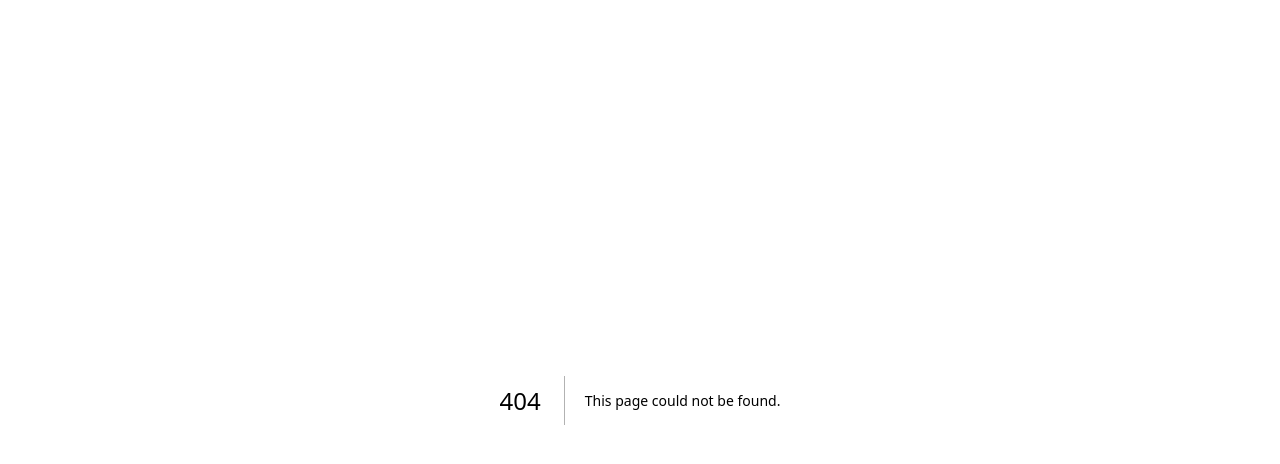
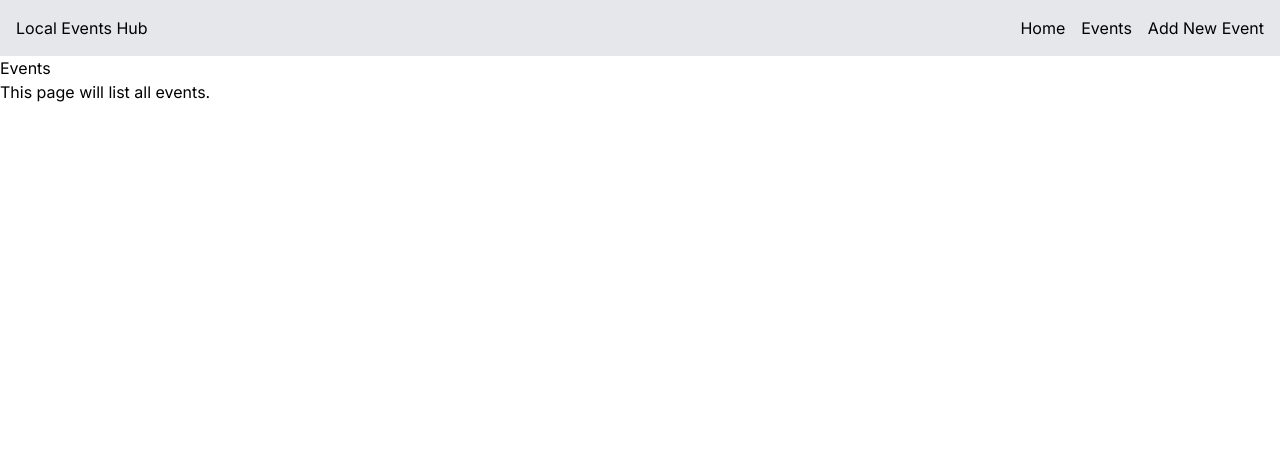
Before and after one commit to denitsadobreva/local-events-hub, a Next.js app: page /events in a window 1280 px wide. Before the commit this address had no page. Shown: the top 464 px of the page. Built offline with nearby package versions, Linux system fonts and the light colour scheme; a web font is replaced by a local one.

Commit message:
header structure

```diff
--- /dev/null
+++ b/app/events/page.tsx
@@ -0,0 +1,8 @@
+export default function EventsPage() {
+  return (
+    <div>
+      <h1>Events</h1>
+      <p>This page will list all events.</p>
+    </div>
+  );
+}
--- a/app/layout.tsx
+++ b/app/layout.tsx
@@ -1,5 +1,6 @@
 import "./globals.css";
 import { inter } from "./ui/fonts";
+import Link from "next/link";
 
 export default function RootLayout({
   children,
@@ -8,7 +9,28 @@ export default function RootLayout({
 }>) {
   return (
     <html lang="en">
-      <body className={`${inter.className} antialiased`}>{children}</body>
+      <body className={`${inter.className} antialiased`}>
+        <header className="flex justify-between items-center p-4 bg-gray-200">
+          <Link href="/">
+            <h2>Local Events Hub</h2>
+          </Link>
+
+          <nav>
+            <ul className="flex gap-4">
+              <li>
+                <Link href="/">Home</Link>
+              </li>
+              <li>
+                <Link href="/events">Events</Link>
+              </li>
+              <li>
+                <Link href="/events/new">Add New Event</Link>
+              </li>
+            </ul>
+          </nav>
+        </header>
+        <main>{children}</main>
+      </body>
     </html>
   );
 }
```
